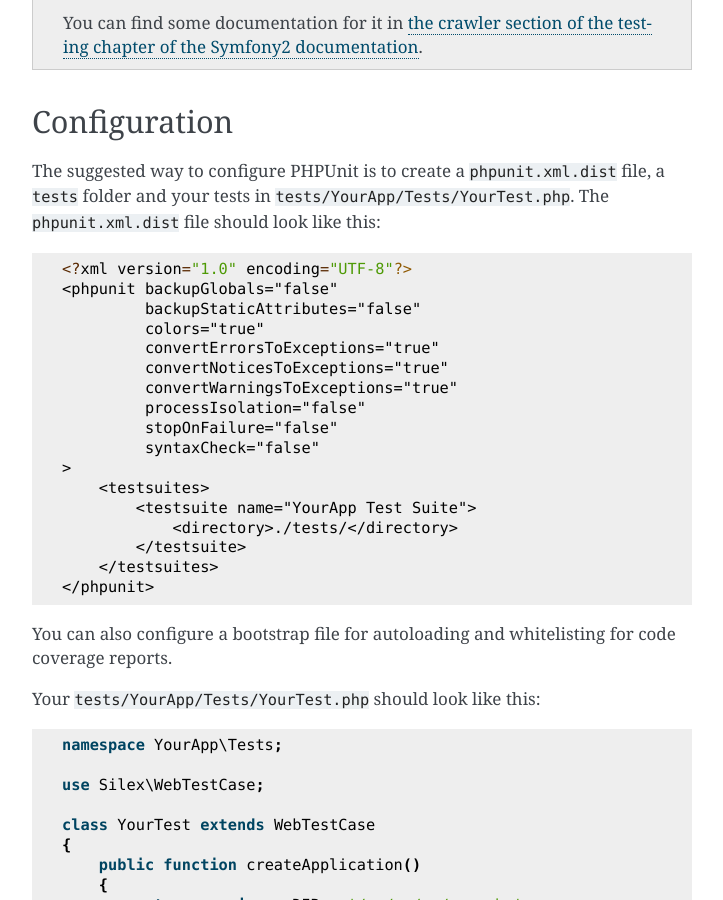
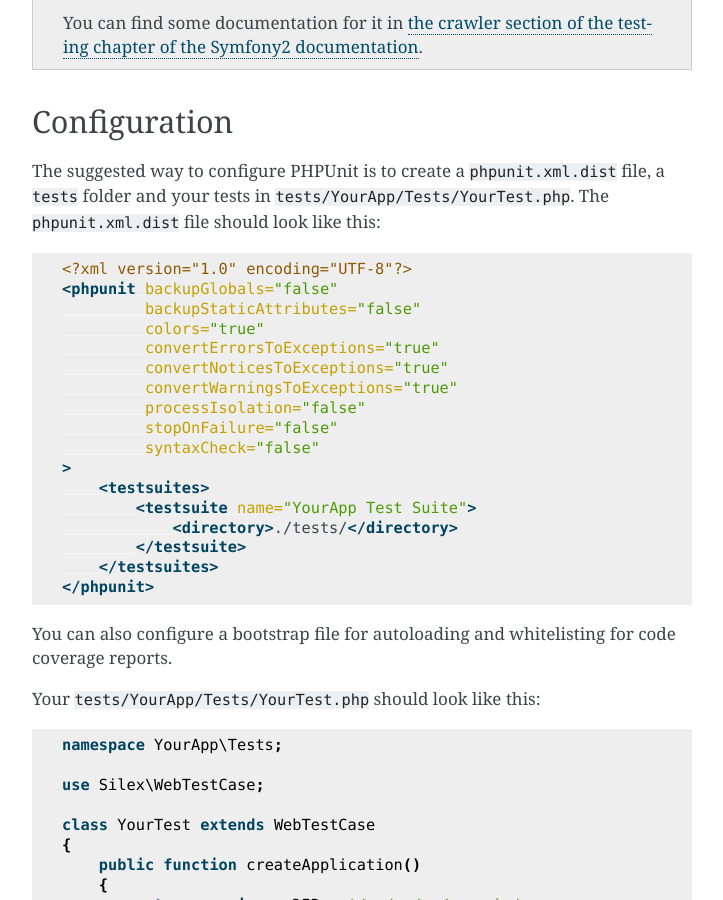
Before and after one commit to silexphp/Silex, a Sphinx documentation site: the page built from doc/testing.rst, in a window 1280 px wide and 900 px high, scrolled down 2690 px. Shown: the whole window, without its empty margins (388-1111 px from the left). Built offline with Sphinx 7.4.7, drawn with Linux system fonts in a browser that asks for light colours.

Commit message:
[docs] Use XML specific syntax highlighting in testing docs

```diff
--- a/doc/testing.rst
+++ b/doc/testing.rst
@@ -136,7 +136,9 @@ Configuration
 
 The suggested way to configure PHPUnit is to create a ``phpunit.xml.dist``
 file, a ``tests`` folder and your tests in ``tests/YourApp/Tests/YourTest.php``.
-The ``phpunit.xml.dist`` file should look like this::
+The ``phpunit.xml.dist`` file should look like this:
+
+.. code-block:: xml
 
     <?xml version="1.0" encoding="UTF-8"?>
     <phpunit backupGlobals="false"
```
